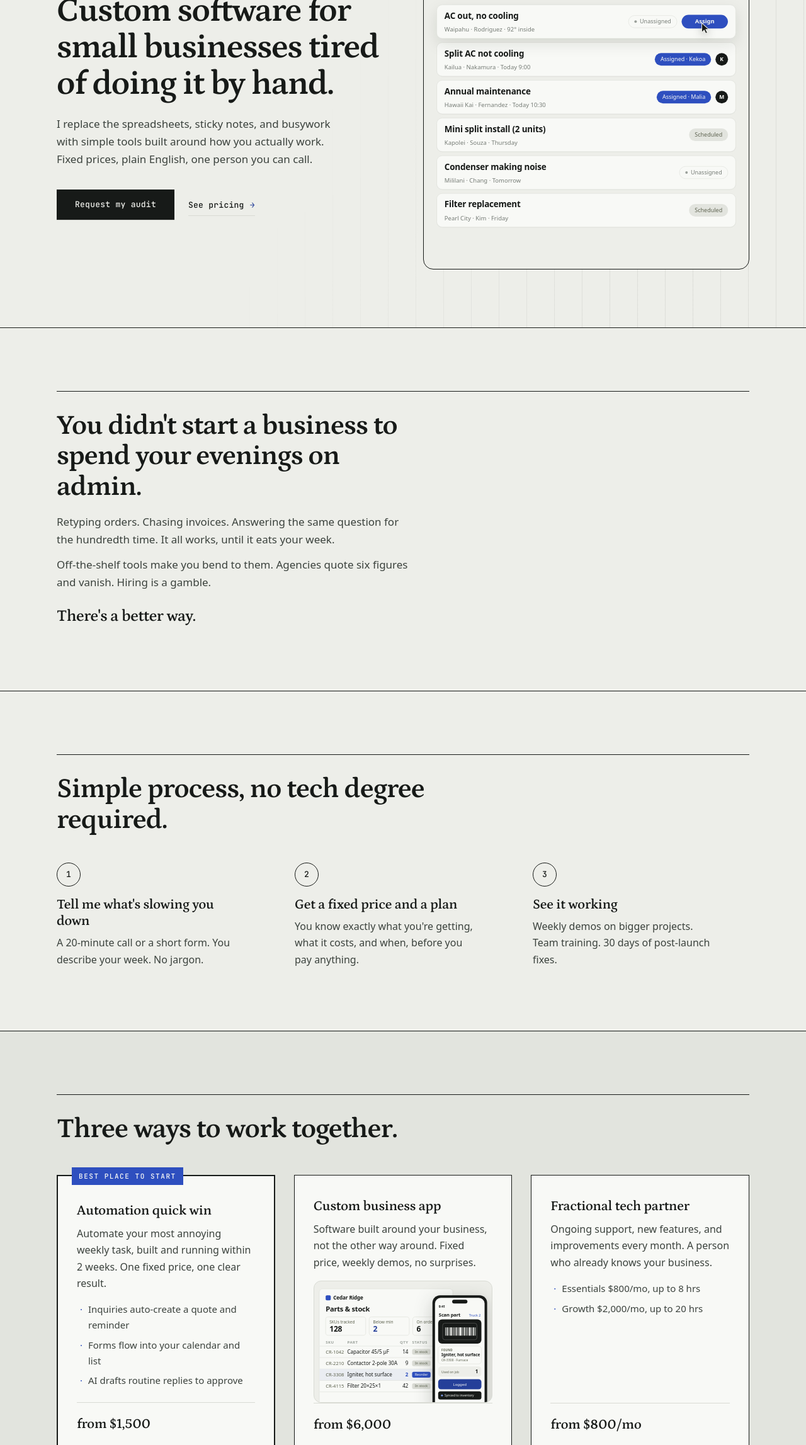
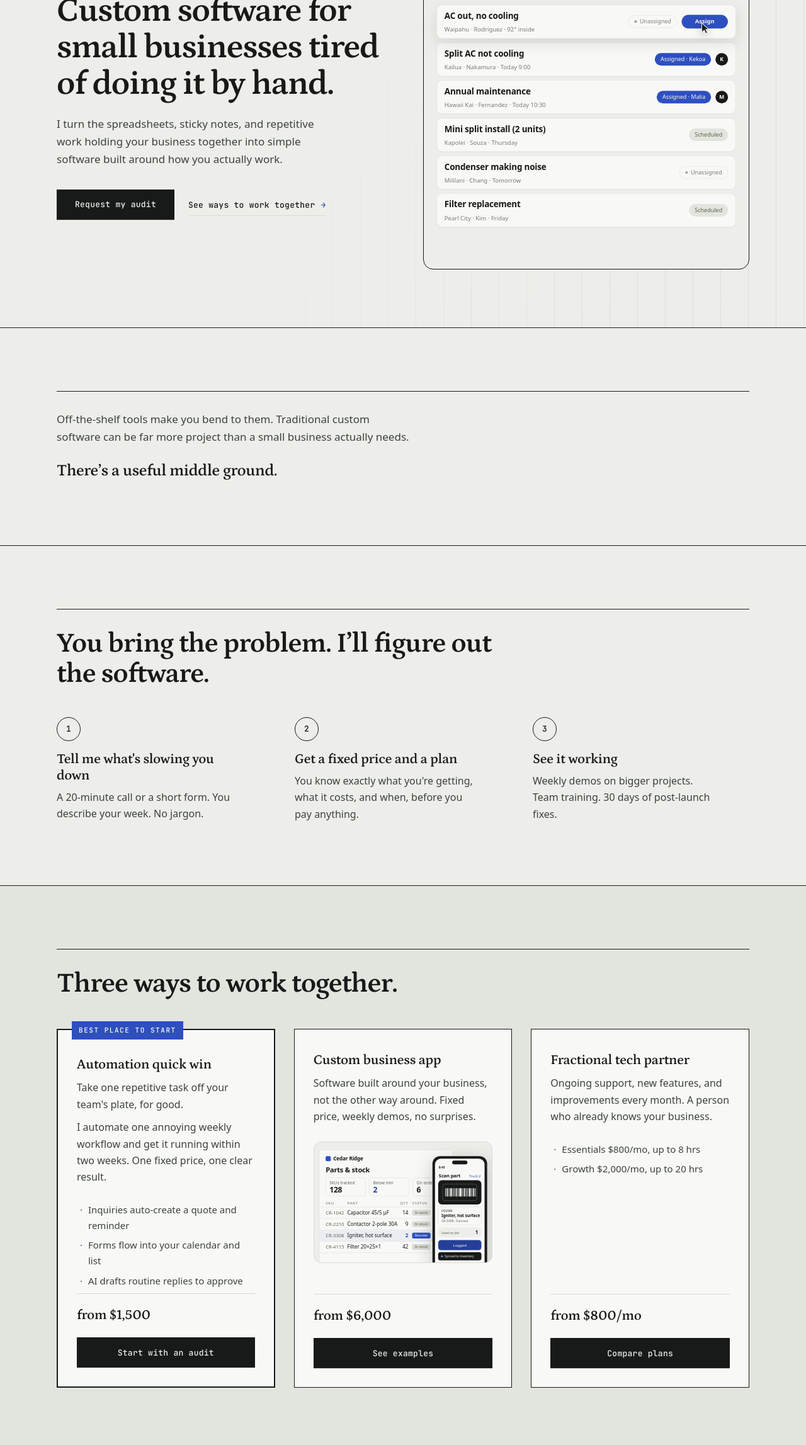
Before and after one commit to shaunagits/thread, an Astro site: page / in a window 1280 px wide. Shown: the part 245-2540 px from the top of the page at 63% size. Built offline with nearby package versions, Linux system fonts and the light colour scheme; Astro itself is replaced by a stand-in of ours.

Commit message:
Homepage copy pass: About background, case studies, hero, problem section

```diff
--- a/CLAUDE.md
+++ b/CLAUDE.md
@@ -864,8 +864,8 @@ without one, ship it without the claim or stop and ask.
 |---|---|---|
 | GitHub | `shaunagits` → `shaunagits/thread` | public |
 | Vercel | `shaunagits` / `shaunagits-projects` | project `thread` |
-| Namecheap | `Sharnold83` | domain + email forwarding |
-| Resend | signed up as `shauna.coy@gmail.com` | `CONTACT_TO` **must** match this |
+| Namecheap | `<registrar-account>` | domain + email forwarding |
+| Resend | signed up as `<owner-account-email>` | `CONTACT_TO` **must** match this |
 
 The project was originally deployed to a **client's** Vercel account
 (`peopleengineers-projects`, used only for Gradient work) and migrated out. Never
--- a/LAUNCH-CHECKLIST.md
+++ b/LAUNCH-CHECKLIST.md
@@ -158,7 +158,7 @@ from the sitemap.
 | **Live** | **https://threadhawaii.com** |
 | Vercel | `shaunagits` / `shaunagits-projects`, project `thread` |
 | GitHub | `shaunagits/thread` — public |
-| Registrar | Namecheap (`Sharnold83`), nameservers unchanged |
+| Registrar | Namecheap (`<registrar-account>`), nameservers unchanged |
 | TLS | Let's Encrypt, both hostnames, expires 11 Nov 2026 |
 | `www` | 308 → apex, path-preserving |
 
@@ -197,7 +197,7 @@ account-level and survive both removals. Check
 
 ### Email
 
-`aloha@threadhawaii.com` and a catch-all forward to `shauna.coy@gmail.com` via
+`aloha@threadhawaii.com` and a catch-all forward to `<owner-account-email>` via
 Namecheap's free forwarding. Already configured; needs nothing.
 
 ---
--- a/src/components/v2/OffersV2.astro
+++ b/src/components/v2/OffersV2.astro
@@ -20,7 +20,9 @@
     <li class={offer.featured ? 'offer featured' : 'offer'}>
       {offer.pill && <span class="pill">{offer.pill}</span>}
       <h3>{offer.title}</h3>
-      <p class="body">{offer.body}</p>
+      {(Array.isArray(offer.body) ? offer.body : [offer.body]).map((para) => (
+        <p class="body">{para}</p>
+      ))}
 
       {offer.list && (
         <ul class="pts">
@@ -63,9 +65,11 @@
   .offer h3 { margin: 6px 0 10px; }
   .featured h3 { margin-top: 12px; }
   .offer .body {
+    margin: 0 0 10px;
     font-family: var(--font-serif); font-size: var(--text-ui);
     line-height: var(--leading-body); color: var(--color-body);
   }
+  .offer .body:last-of-type { margin-bottom: 0; }
 
   .pts { list-style: none; margin: 16px 0 0; padding: 0; }
   .pts li {
--- a/src/components/v2/Placeholder.astro
+++ b/src/components/v2/Placeholder.astro
@@ -18,12 +18,16 @@
  */
 interface Props {
   label: string;
+  /** The flag text. "Finish later" is the working default. "Coming soon" is
+   *  the one alternative, for a gap the owner has decided a visitor may see
+   *  while the site is live (the proof cards, 2 Sep 2026). */
+  flag?: string;
   note?: string;
   ratio?: string;
   minHeight?: string;
   class?: string;
 }
-const { label, note, ratio, minHeight, class: klass } = Astro.props;
+const { label, note, ratio, minHeight, class: klass, flag = 'Finish later' } = Astro.props;
 const style = [
   ratio && `aspect-ratio:${ratio}`,
   minHeight && `min-height:${minHeight}`,
@@ -31,7 +35,7 @@ const style = [
 ---
 
 <div class={['ph', klass].filter(Boolean).join(' ')} style={style}>
-  <span class="ph-flag">Finish later</span>
+  <span class="ph-flag">{flag}</span>
   <span class="ph-label">{label}</span>
   {note && <span class="ph-note">{note}</span>}
 </div>
--- a/src/content/site-v2.ts
+++ b/src/content/site-v2.ts
@@ -51,17 +51,31 @@ export const description =
 
 export const hero = {
   h1: 'Custom software for small businesses tired of doing it by hand.',
-  sub: 'I replace the spreadsheets, sticky notes, and busywork with simple tools built around how you actually work. Fixed prices, plain English, one person you can call.',
-  secondary: { label: 'See pricing', href: `${P}#offers` },
+  /* ⚠️ Supplied by the owner 2 Sep 2026 as "the hero". It replaces the SUB,
+     not the h1: at 30 words it is four times the headline's length, and the
+     h1 is duplicated by hand in og.astro and scripts/build-og.py, neither of
+     which changed. The line it replaces made the same promise; what came out
+     with it is "Fixed prices, plain English, one person you can call." */
+  sub: 'I turn the spreadsheets, sticky notes, and repetitive work holding your business together into simple software built around how you actually work.',
+  secondary: { label: 'See ways to work together', href: `${P}#offers` },
 };
 
+/**
+ * ⚠️ REWRITTEN 2 Sep 2026, on the owner's instruction, and it NO LONGER HAS A
+ * HEADING. The section was a heading, two paragraphs and a closing claim; the
+ * owner cut all four and supplied one paragraph and one claim in their place.
+ * index.astro renders the h2 only when `heading` is set, so this section is
+ * currently the one on the page without one. Raised with the owner.
+ *
+ * What went with it: the evenings-on-admin heading, the symptom list
+ * (retyping orders, chasing invoices), and the two claims about agencies
+ * quoting six figures and hiring being a gamble.
+ */
 export const problem = {
-  heading: "You didn't start a business to spend your evenings on admin.",
   body: [
-    'Retyping orders. Chasing invoices. Answering the same question for the hundredth time. It all works, until it eats your week.',
-    'Off-the-shelf tools make you bend to them. Agencies quote six figures and vanish. Hiring is a gamble.',
+    'Off-the-shelf tools make you bend to them. Traditional custom software can be far more project than a small business actually needs.',
   ],
-  claim: "There's a better way.",
+  claim: 'There\u2019s a useful middle ground.',
 };
 
 export const steps = [
@@ -90,14 +104,19 @@ export const offers = [
     featured: true,
     pill: 'Best place to start',
     title: 'Automation quick win',
-    body: 'Automate your most annoying weekly task, built and running within 2 weeks. One fixed price, one clear result.',
+    /* Two paragraphs since 2 Sep 2026, the owner's own line break: a promise
+       first, then what it is. OffersV2 accepts a string or an array. */
+    body: [
+      "Take one repetitive task off your team's plate, for good.",
+      'I automate one annoying weekly workflow and get it running within two weeks. One fixed price, one clear result.',
+    ],
     list: [
       'Inquiries auto-create a quote and reminder',
       'Forms flow into your calendar and list',
       'AI drafts routine replies to approve',
     ],
     price: 'from $1,500',
-    action: { label: 'Book a free call', href: `${P}#contact` },
+    action: { label: 'Start with an audit', href: `${P}#contact` },
   },
   {
     featured: false,
@@ -133,19 +152,22 @@ export const proof = [
     placeholder: false,
     result: '6 hrs/week',
     body: 'HVAC company, Oahu. Replaced a text-thread dispatch with a job list.',
-    shot: 'App screenshot (data blurred)',
+    shot: 'Screenshot',
+  },
+  /* "Coming soon" wording since 2 Sep 2026, on the owner's instruction: the
+     site is live and the real case studies are being gathered. The wireframe's
+     "Same-day invoices" came out with it — it read as a result. */
+  {
+    placeholder: true,
+    result: 'Coming soon',
+    body: 'A second case study is on its way.',
+    shot: 'Screenshot',
   },
   {
     placeholder: true,
-    result: 'Same-day invoices',
-    body: 'Case study 2: business type, problem, result.',
-    shot: 'App screenshot',
-  },
-  {
-    placeholder: true,
-    result: 'Result',
-    body: 'Case study 3.',
-    shot: 'App screenshot',
+    result: 'Coming soon',
+    body: 'A third case study is on its way.',
+    shot: 'Screenshot',
   },
 ];
 
@@ -154,13 +176,17 @@ export const about = {
   body: [
     'You talk to the person building your software, not an account manager. I explain things in plain English, show progress every week, and stick around after launch.',
     "I work with businesses in Hawaii and across the mainland, and I price competitively because I don't have an office full of overhead to cover.",
+    /* The owner's own background copy, supplied 2 Sep 2026, replacing the
+       wireframe's bracketed "[Add 2 to 3 lines about your background]"
+       placeholder. Apple and Nike are named on the owner's instruction; they
+       are prior employers, not Thread clients, and the sentence says
+       "built for organizations including" rather than claiming them as
+       clients. Do not rewrite it to name projects — the owner cut that
+       detail deliberately as too much for a marketing page. */
+    'With 10+ years across technology, design, and operations, I\u2019ve built for organizations including Apple, Nike, local businesses, and nonprofits. Thread brings that experience to growing companies that need thoughtful, custom software without hiring a large agency or internal development team.',
   ],
   claim:
     "Everything I build is yours, documented, and built on tools any developer knows. You're never locked in to me.",
-  /* The wireframe's "[Add 2 to 3 lines about your background and who you've
-     built for.]" — a bracketed placeholder, so it renders as one rather than
-     being written on the owner's behalf. */
-  backgroundTodo: "2 to 3 lines about your background and who you've built for.",
 };
 
 
--- a/src/layouts/Base.astro
+++ b/src/layouts/Base.astro
@@ -123,7 +123,11 @@ const businessLd = {
     itemOffered: {
       '@type': 'Service',
       name: offer.title,
-      description: offer.body,
+      /* ⚠️ schema.org description is a string. `body` became a string OR an
+         array of paragraphs on 2 Sep 2026 (see site-v2.ts), and an array here
+         emits a JSON array, which Google discards. Joined, not indexed to
+         [0], so a second paragraph is described rather than dropped. */
+      description: Array.isArray(offer.body) ? offer.body.join(' ') : offer.body,
     },
   })),
 };
--- a/src/pages/index.astro
+++ b/src/pages/index.astro
@@ -9,7 +9,6 @@ import OffersV2 from '../components/v2/OffersV2.astro';
 import ProofV2 from '../components/v2/ProofV2.astro';
 import FaqV2 from '../components/v2/FaqV2.astro';
 import ContactV2 from '../components/v2/ContactV2.astro';
-import Placeholder from '../components/v2/Placeholder.astro';
 import {
   title, description, problem, about,
 } from '../content/site-v2';
@@ -54,7 +53,10 @@ import {
       page has no signal list, so the section earns its place again. ------ */}
   <Section id="problem">
     <div class="pb">
-      <h2>{problem.heading}</h2>
+      {/* ⚠️ The owner removed this section's heading 2 Sep 2026. Rendered
+          conditionally rather than deleted, so restoring it is one line in
+          site-v2.ts. See the comment over `problem` there. */}
+      {problem.heading && <h2>{problem.heading}</h2>}
       {problem.body.map((para) => <p class="lead">{para}</p>)}
       <p class="claim pb-claim">{problem.claim}</p>
     </div>
@@ -63,7 +65,7 @@ import {
   {/* How it works. The live site deleted its three-step arc with ProcessIndex
       on 29 Aug; this is the wireframe's version, not that component restored. */}
   <Section id="how">
-    <h2 class="s-head">Simple process, no tech degree required.</h2>
+    <h2 class="s-head">You bring the problem. I’ll figure out the software.</h2>
     <StepsV2 />
   </Section>
 
@@ -99,9 +101,6 @@ import {
         <h2>{about.heading}</h2>
         {about.body.map((para) => <p class="lead">{para}</p>)}
         <p class="claim claim-sm ab-claim">{about.claim}</p>
-        {/* The wireframe's own bracketed placeholder. Not written on the
-            owner's behalf — see "Content that must never be invented". */}
-        <Placeholder label="Background" note={about.backgroundTodo} class="v2ph-ab-todo" />
       </div>
     </div>
   </Section>
@@ -159,15 +158,6 @@ import {
   .ab-copy h2 { margin: 0 0 18px; max-width: 20ch; }
   .ab-copy .lead { margin-bottom: 12px; max-width: 60ch; }
   .ab-claim { margin-top: 20px; max-width: 52ch; }
-  /* ⚠️ :global(), and the class is prefixed so the global name cannot collide.
-     This targets Placeholder.astro's root element, which is rendered by that
-     component and therefore carries ITS scope id, not this file's. A scoped
-     `.v2ph-…` rule compiles to `.v2ph-…[data-astro-cid-THIS]` and silently
-     matches nothing — landmine 18, which has already cost this repo an accent
-     rule and a z-index fix. The tell here was a 240px-capped placeholder
-     rendering 470px wide. */
-  :global(.v2ph-ab-todo) { margin-top: 26px; max-width: 52ch; }
-
   @media (max-width: 820px) {
     .ab { grid-template-columns: 1fr; gap: 30px; }
     .ab-photo { width: 160px; height: 160px; }
@@ -175,6 +165,5 @@ import {
   @media (max-width: 640px) {
     .s-head, .pb h2, .ab-copy h2 { max-width: none; }
     .ab-copy .lead, .ab-claim { max-width: none; }
-    :global(.v2ph-ab-todo) { max-width: none; }
   }
 </style>
```
Also changed, not shown: src/components/v2/ProofV2.astro (+6 -15 lines), README.md.
